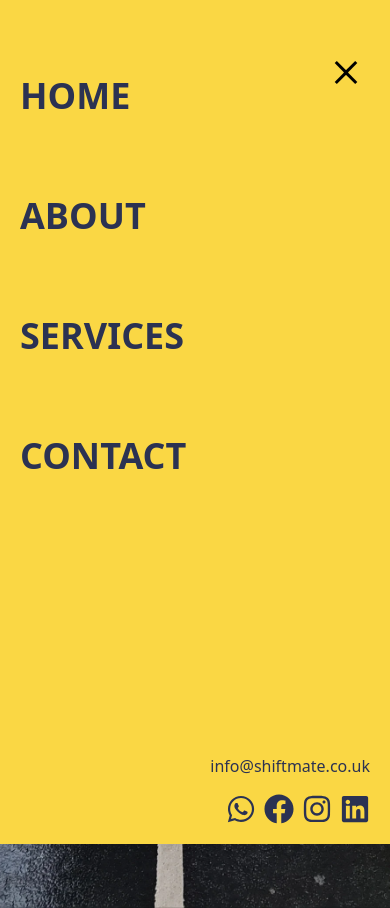
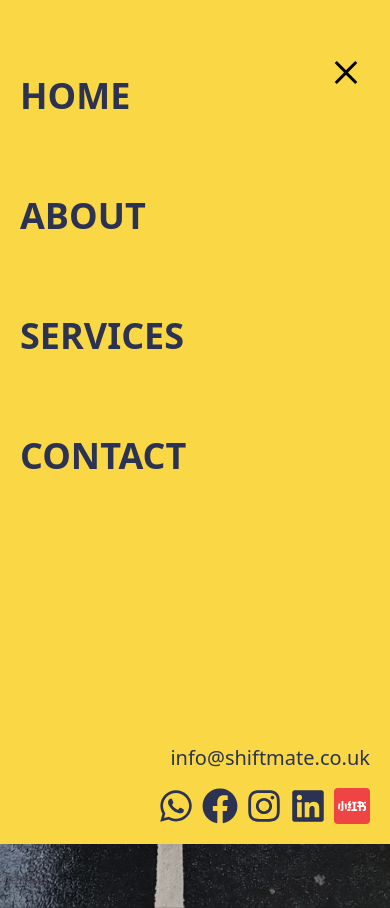
Before and after one commit to JBlackburn94/shift-mate, a Next.js app: page / in a window 390 px wide. Both pictures are taken after a click on the button 346 px from the left and 72 px from the top of the page. Built offline with nearby package versions, Linux system fonts and the light colour scheme.

Commit message:
adds further social links to the mobile nav

```diff
--- a/app/components/Nav.tsx
+++ b/app/components/Nav.tsx
@@ -8,6 +8,7 @@ import { useState, useEffect } from "react";
 import { motion } from "framer-motion";
 import { FaFacebook, FaInstagram, FaWhatsapp } from "react-icons/fa";
 import { FaLinkedin } from "react-icons/fa6";
+import { SiXiaohongshu } from "react-icons/si";
 
 export default function Nav() {
   const [open, setOpen] = useState(false);
@@ -114,31 +115,37 @@ export default function Nav() {
             transition={{ delay: 0.3 }}
             className="flex flex-col justify-end items-end gap-4 h-full w-[25%]"
           >
-            <p>info@shiftmate.co.uk</p>
+            <p className="text-xl">info@shiftmate.co.uk</p>
             <div className="flex justify-center items-center gap-2">
               <Link
                 href="https://api.whatsapp.com/send?phone=07737129843"
                 target="_blank"
               >
-                <FaWhatsapp className="text-3xl" />
+                <FaWhatsapp className="text-4xl" />
               </Link>
               <Link
                 href="https://www.facebook.com/profile.php?id=61565297475622&rdid=SDTjxWWafnUdjeqf&share_url=https%3A%2F%2Fwww.facebook.com%2Fshare%2FPai7heExECxXbbxS%2F"
                 target="_blank"
               >
-                <FaFacebook className="text-3xl" />
+                <FaFacebook className="text-4xl" />
               </Link>
               <Link
                 href="https://www.instagram.com/Shiftmateservices"
                 target="_blank"
               >
-                <FaInstagram className="text-3xl" />
+                <FaInstagram className="text-4xl" />
               </Link>
               <Link
                 href="https://www.linkedin.com/in/bigbearbuysltd/?utm_source=share&utm_campaign=share_via&utm_content=profile&utm_medium=android_app"
                 target="_blank"
               >
-                <FaLinkedin className="text-3xl" />
+                <FaLinkedin className="text-4xl" />
+              </Link>
+              <Link
+                href="https://www.xiaohongshu.com/user/profile/66e19600000000001d033ddd?xhsshare=CopyLink&appuid=66e19600000000001d033ddd&apptime=1728078568"
+                target="_blank"
+              >
+                <SiXiaohongshu className="text-4xl text-white bg-red-500 rounded p-1" />
               </Link>
             </div>
           </motion.div>
```
